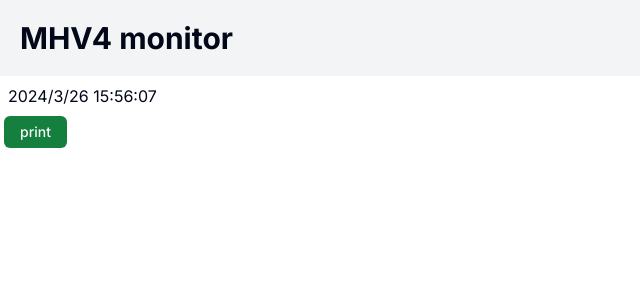
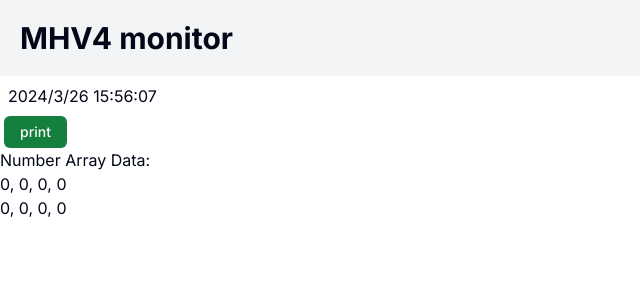
Before and after one commit to okawak/MHV4_monitor, a Next.js app in the folder public/: page / in a window 1280 px wide. Shown: the top 300 px of the page, without its empty margins (0-640 px from the left). Built offline with nearby package versions, Linux system fonts and the light colour scheme; no server answers.

Commit message:
add: global variable

```diff
--- a/public/src/app/layout.tsx
+++ b/public/src/app/layout.tsx
@@ -1,6 +1,8 @@
 import type { Metadata } from "next";
 import { Inter as FontSans } from "next/font/google";
 import "./globals.css";
+
+import { MHV4DataProvider } from "@/contexts/MHV4Context";
 
 import { cn } from "@/lib/utils";
 
@@ -11,7 +13,8 @@ const fontSans = FontSans({
 
 export const metadata: Metadata = {
   title: "MHV4 monitor",
-    description: "MHV4 monitor using Rust backend server and Next.js frontend server",
+  description:
+    "MHV4 monitor using Rust backend server and Next.js frontend server",
 };
 
 export default function RootLayout({
@@ -22,8 +25,13 @@ export default function RootLayout({
   return (
     <html lang="en" suppressHydrationWarning>
       <head />
-            <body className={cn("min-h-screen bg-background font-sans antialiased", fontSans.variable)}>
-                {children}
+      <body
+        className={cn(
+          "min-h-screen bg-background font-sans antialiased",
+          fontSans.variable,
+        )}
+      >
+        <MHV4DataProvider>{children}</MHV4DataProvider>
       </body>
     </html>
   );
--- a/public/src/app/page.tsx
+++ b/public/src/app/page.tsx
@@ -1,12 +1,14 @@
 import ShowDate from "@/components/show-date";
 import PrintButton from "@/components/print-button";
+import NumberArrayComponent from "@/components/mhv4-table";
 
 export default function Home() {
   return (
     <main>
-            <h1 className="text-3xl font-bold bg-gray-100 px-5 py-5">MHV4 monitor</h1>
+      <h1 className="bg-gray-100 px-5 py-5 text-3xl font-bold">MHV4 monitor</h1>
       <ShowDate />
       <PrintButton />
+      <NumberArrayComponent />
     </main>
   );
 }
--- /dev/null
+++ b/public/src/components/mhv4-table.tsx
@@ -0,0 +1,21 @@
+"use client";
+
+import React from "react";
+import { useMHV4Data } from "@/contexts/MHV4Context";
+
+const NumberArrayComponent: React.FC = () => {
+  const { voltageArray } = useMHV4Data();
+
+  return (
+    <div>
+      <h3>Number Array Data:</h3>
+      <ul>
+        {voltageArray.map((array, index) => (
+          <li key={index}>{array.join(", ")}</li>
+        ))}
+      </ul>
+    </div>
+  );
+};
+
+export default NumberArrayComponent;
--- /dev/null
+++ b/public/src/contexts/MHV4Context.tsx
@@ -0,0 +1,99 @@
+"use client";
+
+import React, {
+  createContext,
+  useContext,
+  useState,
+  useEffect,
+  ReactNode,
+} from "react";
+
+type OnoffType = boolean[][]; // true = ON
+type PolType = boolean[][]; // true = positive
+type VoltageType = number[][];
+type CurrentType = number[][];
+
+interface MHV4ContextType {
+  onoffArray: OnoffType;
+  polArray: PolType;
+  voltageArray: VoltageType;
+  currentArray: CurrentType;
+}
+
+const defaultState: MHV4ContextType = {
+  onoffArray: [[false, false, false, false]],
+  polArray: [[false, false, false, false]],
+  voltageArray: [
+    [0, 0, 0, 0],
+    [0, 0, 0, 0],
+  ],
+  currentArray: [[0, 0, 0, 0]],
+};
+
+const MHV4Context = createContext<MHV4ContextType>(defaultState);
+
+interface MHV4ProviderProps {
+  children: ReactNode;
+}
+
+export const MHV4DataProvider: React.FC<MHV4ProviderProps> = ({ children }) => {
+  const [onoffArray, setOnoffArray] = useState<OnoffType>(
+    defaultState.onoffArray,
+  );
+  const [polArray, setPolArray] = useState<PolType>(defaultState.polArray);
+  const [voltageArray, setVolArray] = useState<VoltageType>(
+    defaultState.voltageArray,
+  );
+  const [currentArray, setCurArray] = useState<CurrentType>(
+    defaultState.currentArray,
+  );
+
+  useEffect(() => {
+    const fetchData = async () => {
+      try {
+        const response = await fetch(
+          `http://${process.env.NEXT_PUBLIC_HOSTNAME}:${process.env.NEXT_PUBLIC_PORT}${process.env.NEXT_PUBLIC_INIT_ROUTE}`,
+        );
+        if (!response.ok) {
+          throw new Error("failed to fetch the MHV4 data");
+        }
+        const initialData = await response.json();
+        // process
+      } catch (error) {
+        console.error("Failed to fetch initial data:", error);
+      }
+    };
+
+    fetchData();
+
+    const eventSource = new EventSource(
+      `http://${process.env.NEXT_PUBLIC_HOSTNAME}:${process.env.NEXT_PUBLIC_PORT}${process.env.NEXT_PUBLIC_SSE_ROUTE}`,
+    );
+    eventSource.onopen = (event) => {
+      console.log("SSE connection opened: ", event);
+    };
+    eventSource.onmessage = (event) => {
+      console.log("SSE message received: ", event);
+      const data = JSON.parse(event.data);
+      // process
+    };
+    eventSource.onerror = (event) => {
+      console.error("SSE connection error: ", event);
+      // process
+    };
+
+    return () => {
+      eventSource.close();
+    };
+  }, []);
+
+  return (
+    <MHV4Context.Provider
+      value={{ onoffArray, polArray, voltageArray, currentArray }}
+    >
+      {children}
+    </MHV4Context.Provider>
+  );
+};
+
+export const useMHV4Data = (): MHV4ContextType => useContext(MHV4Context);
--- /dev/null
+++ b/public/src/lib/transformInitData.ts
@@ -0,0 +1,9 @@
+interface ApiData {
+  data: {
+    values: number[];
+  }[];
+}
+
+export const transformToNumberArrayData = (apiData: ApiData): number[][] => {
+  return apiData.data.map((item) => item.values);
+};
```
Also changed, not shown: public/src/components/print-button.tsx (indentation only), 1 other file (tests, documents, lock files or other folders). Lines whose indentation alone changed are shown as unchanged.
